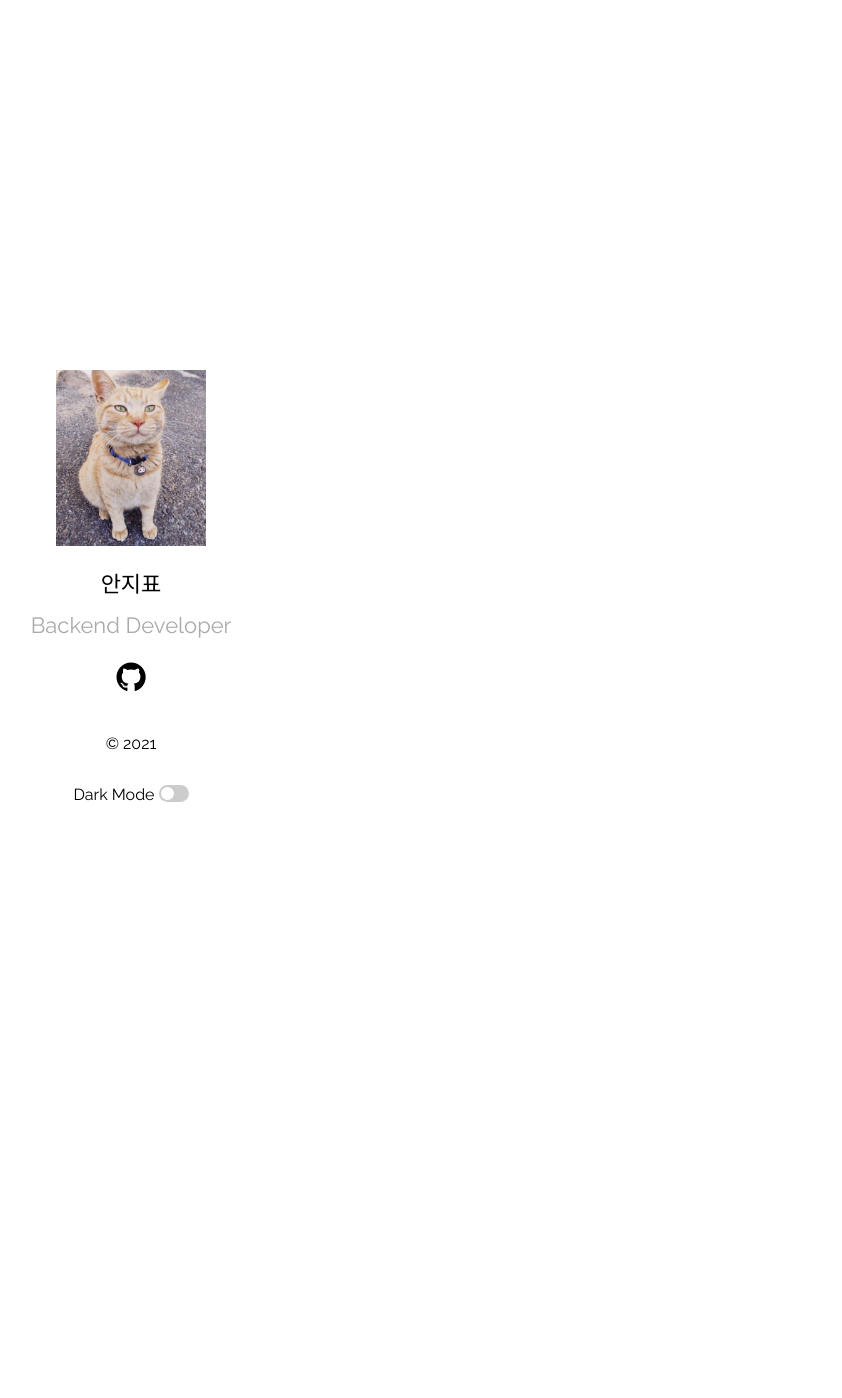
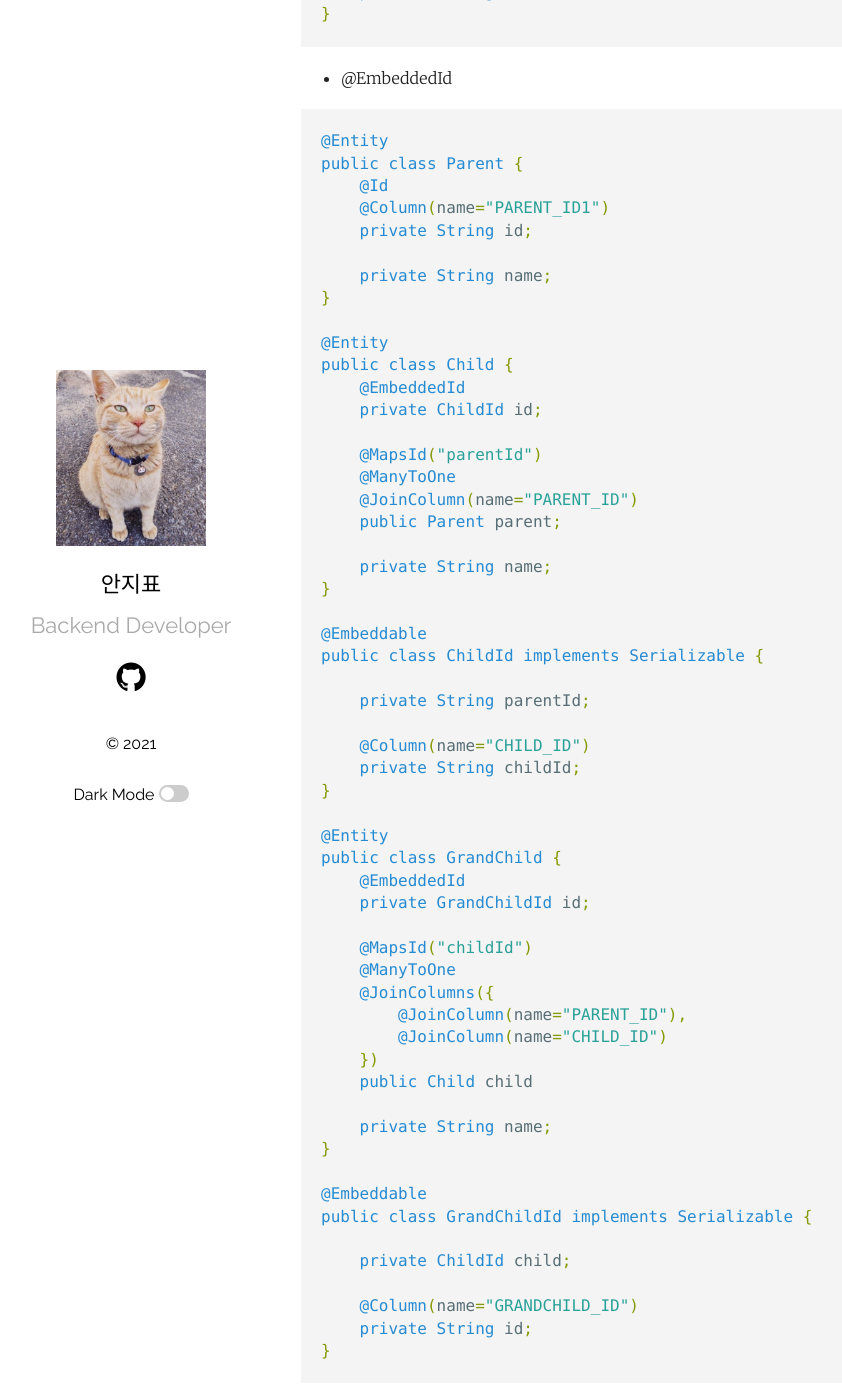
Before and after one commit to ppyong/ppyong.github.io, a Jekyll site: the page built from _posts/2021-07-10-persistance-context.md, in a window 1280 px wide and 1400 px high, scrolled down 5515 px. Shown: the whole window, without its empty margins (54-896 px from the left). Built offline with Jekyll 4.4.1, drawn with Linux system fonts in a browser that asks for light colours; some of the changed text lies outside the part shown.

Commit message:
add post persistance-context

````diff
--- a/_posts/2021-07-10-persistance-context.md
+++ b/_posts/2021-07-10-persistance-context.md
@@ -142,6 +144,127 @@ public class ParentId implements Serializable {
 >- 기본 생성자가 있어야 한다.
 >- 식별자 클래스는 public이어야 한다.
 
-- 식별 관계 매핑
+## 식별 관계 매핑
 
 <img src="https://ppyong.github.io/assets/img/identifying-mapping.jpg" width="60%">
+
+- @IdClass
+
+```java
+@Entity
+public class Parent {
+    @Id
+    @Column(name="PARENT_ID1")
+    private String id;
+
+    private String name;
+}
+
+@IdClass(ChildId.class)
+@Entity
+public class Child {
+    @Id
+    @ManyToOne
+    @JoinColumn(name="PARENT_ID")
+    private Parent parent;
+
+    @Id
+    @Column(name="CHILD_ID")
+    private String childId;
+
+    private String name;
+}
+
+public class ChildId implements Serializable {
+
+    private String parent;
+
+
+    private String childId;
+}
+
+@IdClass(GrandChildId.class)
+@Entity
+public class GrandChild {
+    @Id
+    @ManyToOne
+    @JoinColumns({
+        @JoinColumn(name="PARENT_ID"),
+        @JoinColumn(name="CHILD_ID")
+    })
+    private Child child;
+
+    @Id
+    @Column(name="GRANDCHILD_ID")
+    private String id;
+
+    private String name;
+}
+
+public class GrandChildId implements Serializable {
+
+    private ChildId child;
+
+    private String childId;
+}
+```
+
+- @EmbeddedId
+
+```java
+@Entity
+public class Parent {
+    @Id
+    @Column(name="PARENT_ID1")
+    private String id;
+
+    private String name;
+}
+
+@Entity
+public class Child {
+    @EmbeddedId
+    private ChildId id;
+
+    @MapsId("parentId")
+    @ManyToOne
+    @JoinColumn(name="PARENT_ID")
+    public Parent parent;
+
+    private String name;
+}
+
+@Embeddable
+public class ChildId implements Serializable {
+
+    private String parentId;
+
+    @Column(name="CHILD_ID")
+    private String childId;
+}
+
+@Entity
+public class GrandChild {
+    @EmbeddedId
+    private GrandChildId id;
+
+    @MapsId("childId")
+    @ManyToOne
+    @JoinColumns({
+        @JoinColumn(name="PARENT_ID"),
+        @JoinColumn(name="CHILD_ID")
+    })
+    public Child child
+
+    private String name;
+}
+
+@Embeddable
+public class GrandChildId implements Serializable {
+
+    private ChildId child;
+
+    @Column(name="GRANDCHILD_ID")
+    private String id;
+}
+```
````
Also changed, not shown: other parts of _posts/2021-07-10-persistance-context.md (+2 -0 lines).
